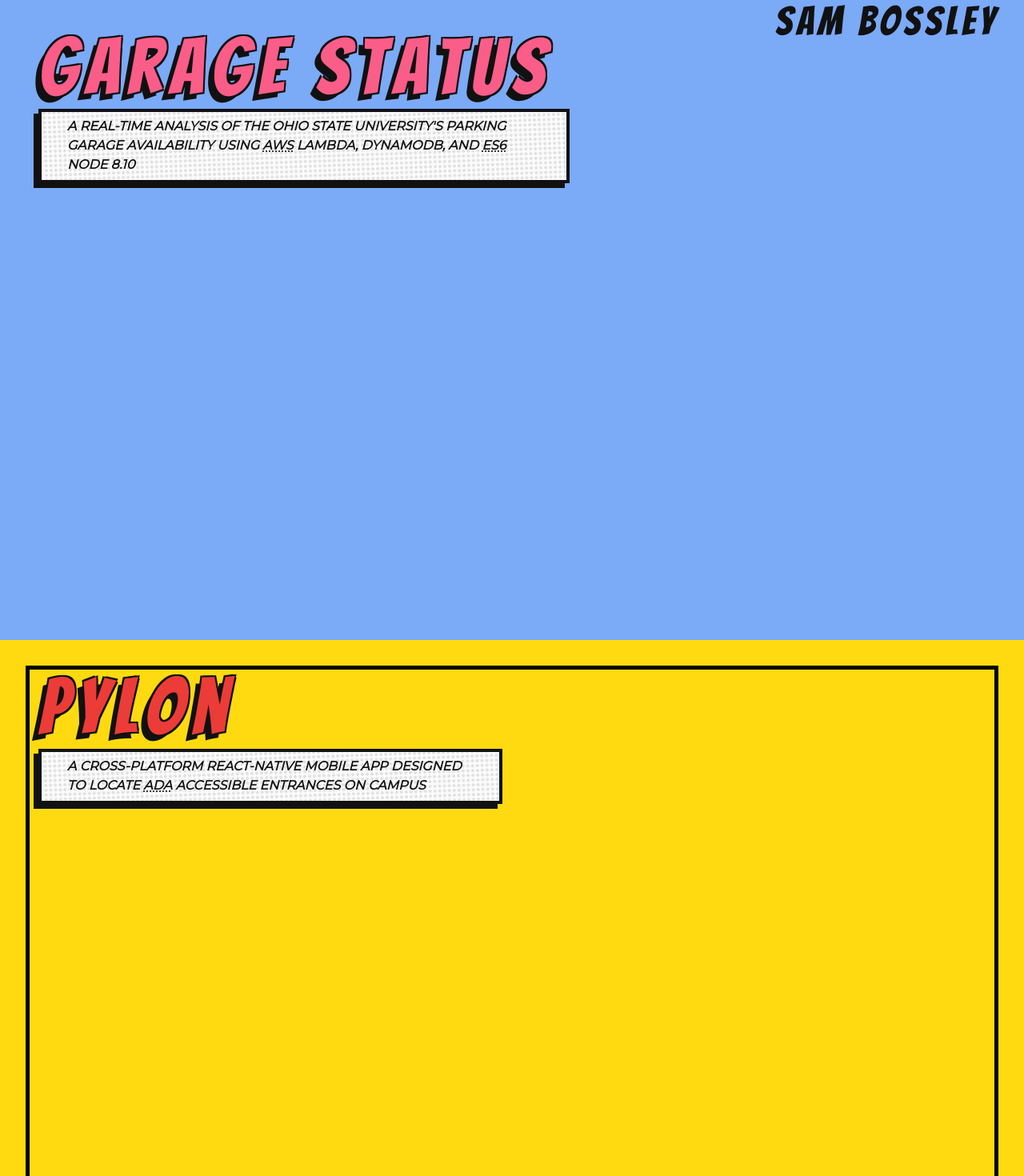
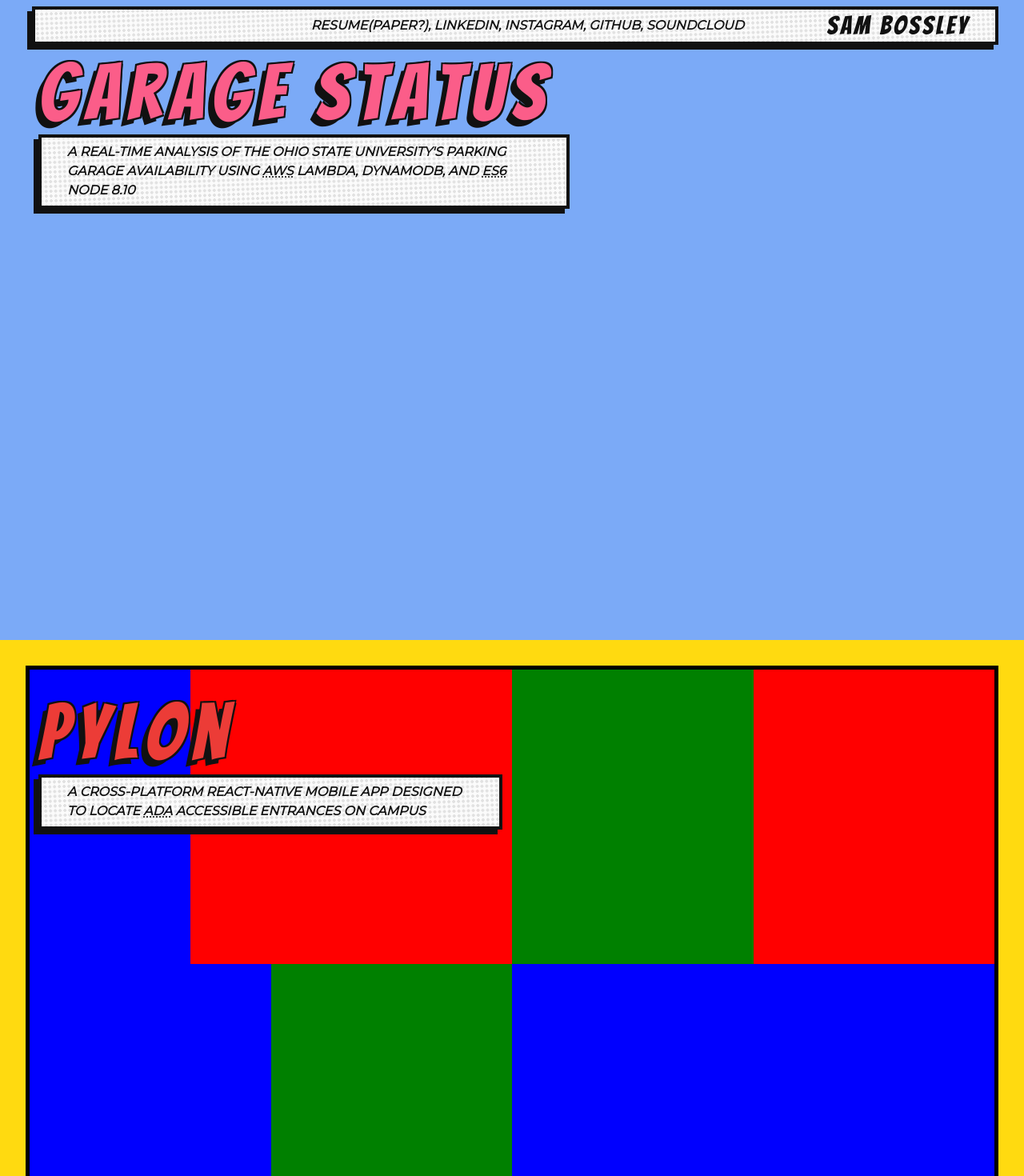
Before and after one commit to bossley9/Sam-Bossley, a React (Create React App) app: page / in a window 1280 px wide. Shown: the top 1470 px of the page at 80% size. Built offline with nearby package versions, Linux system fonts and the light colour scheme.

Commit message:
menu bar converted to textbox layout

```diff
--- a/src/components/Project/Project.scss
+++ b/src/components/Project/Project.scss
@@ -10,7 +10,7 @@
   position: absolute;
 
   margin: 0 var(--spacing);
-  padding: var(--spacing) calc(var(--spacing) / 2);
+  padding: calc(var(--spacing) * 2) calc(var(--spacing) / 2);
 
   z-index: 1;
 }
@@ -33,7 +33,7 @@
 @media #{$sm-down} {
 
 .project header {
-  margin: var(--spacing) 0;
+  margin: calc(var(--spacing) / 2) 0;
 }
 
 }
--- a/src/components/TextBox/index.js
+++ b/src/components/TextBox/index.js
@@ -4,12 +4,10 @@ import modules from './TextBox.module.scss';
 
 class TextBox extends React.Component {
   render() {
-    const { backgroundColor, children } = this.props;
+    const { backgroundColor, children, className, props } = this.props;
     return (
-      <div className={`${modules.textbox}`} style={{ backgroundColor }}>
-
+      <div {...props} className={`${className} ${modules.textbox}`} style={{ backgroundColor }}>
         {children}
-
       </div>
     );
   }
--- a/src/site/Leaderboards/index.js
+++ b/src/site/Leaderboards/index.js
@@ -9,7 +9,7 @@ class Leaderboards extends Component {
         <header>
           <ProjectTitle color='#0cbd42'>Leader<br className={`${modules.hiddenOnSmall}`} />boards</ProjectTitle>
           <TextBox>
-            An <abbr title='model-view-controller'>MVC</abbr>-driven API built with MySQL, Node and Sequelize.js
+            A <abbr title='model-view-controller'>MVC</abbr>-driven API built with MySQL, Node, and Sequelize.js
           </TextBox>
         </header>
       </Project>
--- a/src/site/Menu/Menu.module.scss
+++ b/src/site/Menu/Menu.module.scss
@@ -3,19 +3,50 @@
 .menu {
   position: fixed;
   top: 0;
-  right: 0;
-  left: 0;
+  right: var(--spacing);
+  left: var(--spacing);
 
   text-align: right;
-  padding: 0 var(--spacing);
+  padding: calc(var(--spacing) / 4);
 
   z-index: var(--zIndex-menu);
 }
 
-.displayOnSmall { display: none }
+.menuTextBox {
+  width: 100%;
+  padding: 0;
+}
+
+.menuContent {
+  $paddingH: 2em;
+
+  display: table;
+  width: calc(100% - calc(#{$paddingH} * 2));
+  padding: 0.5em $paddingH;
+
+  & * {
+    display: table-cell;
+    vertical-align: middle;
+  }
+
+}
+
+.title {
+  text-shadow: none;
+  font-size: calc(2 * var(--typography-fontSize));
+  font-style: normal;
+}
+
+// media
 
 @media #{$sm-down} {
-  .menu { text-align: center }
+  .menu {
+    right: 0;
+    left: 0;
+    text-align: center;
+  }
 
-  .displayOnSmall { display: block }
+  .menuContent * { display: block }
+
+  .title { margin: calc(var(--spacing) / 4) 0 }
 }
--- a/src/site/Menu/index.js
+++ b/src/site/Menu/index.js
@@ -1,14 +1,17 @@
 import React from 'react';
-import { Type } from '../../components';
+import { TextBox, Type } from '../../components';
 import modules from './Menu.module.scss';
 
 class Menu extends React.Component {
   render() {
     return (
       <nav className={`${modules.menu}`}>
-        {/* resume(paper?), linkedin, instagram, github, soundcloud */}
-        <br className={`${modules.displayOnSmall}`} />
-        <Type variant='subtitle4'>Sam Bossley</Type>
+        <TextBox className={`${modules.menuTextBox}`}>
+          <div className={`${modules.menuContent}`}>
+            <span>resume(paper?), linkedin, instagram, github, soundcloud</span>
+            <Type variant='h3' className={`${modules.title}`}>Sam Bossley</Type>
+          </div>
+        </TextBox>
       </nav>
     );
   }
--- a/src/site/Pylon/Pylon.module.scss
+++ b/src/site/Pylon/Pylon.module.scss
@@ -4,10 +4,12 @@
   border: 5px solid black;
 }
 
-// .dashboard > * {
+.dashboard > * {
   // background-color: red;
-// }
+  // padding: 1em;
+  // border-spacing: 10px;
+}
 
-// .dashboard > *:nth-child(n) { background-color: blue }
-// .dashboard > *:nth-child(2n) { background-color: red }
-// .dashboard > *:nth-child(3n) { background-color: green }
+.dashboard > *:nth-child(n) { background-color: blue }
+.dashboard > *:nth-child(2n) { background-color: red }
+.dashboard > *:nth-child(3n) { background-color: green }
```
